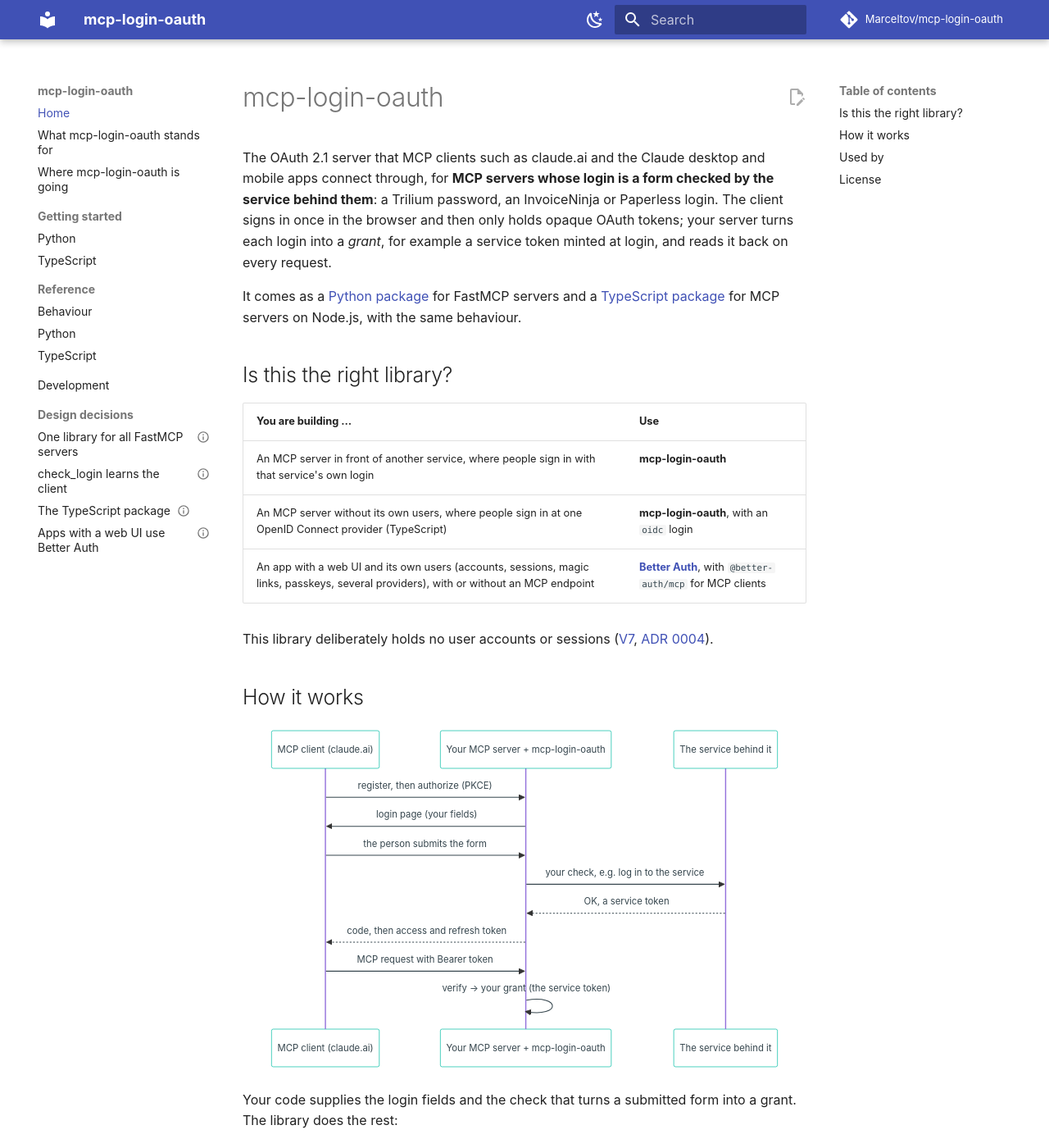
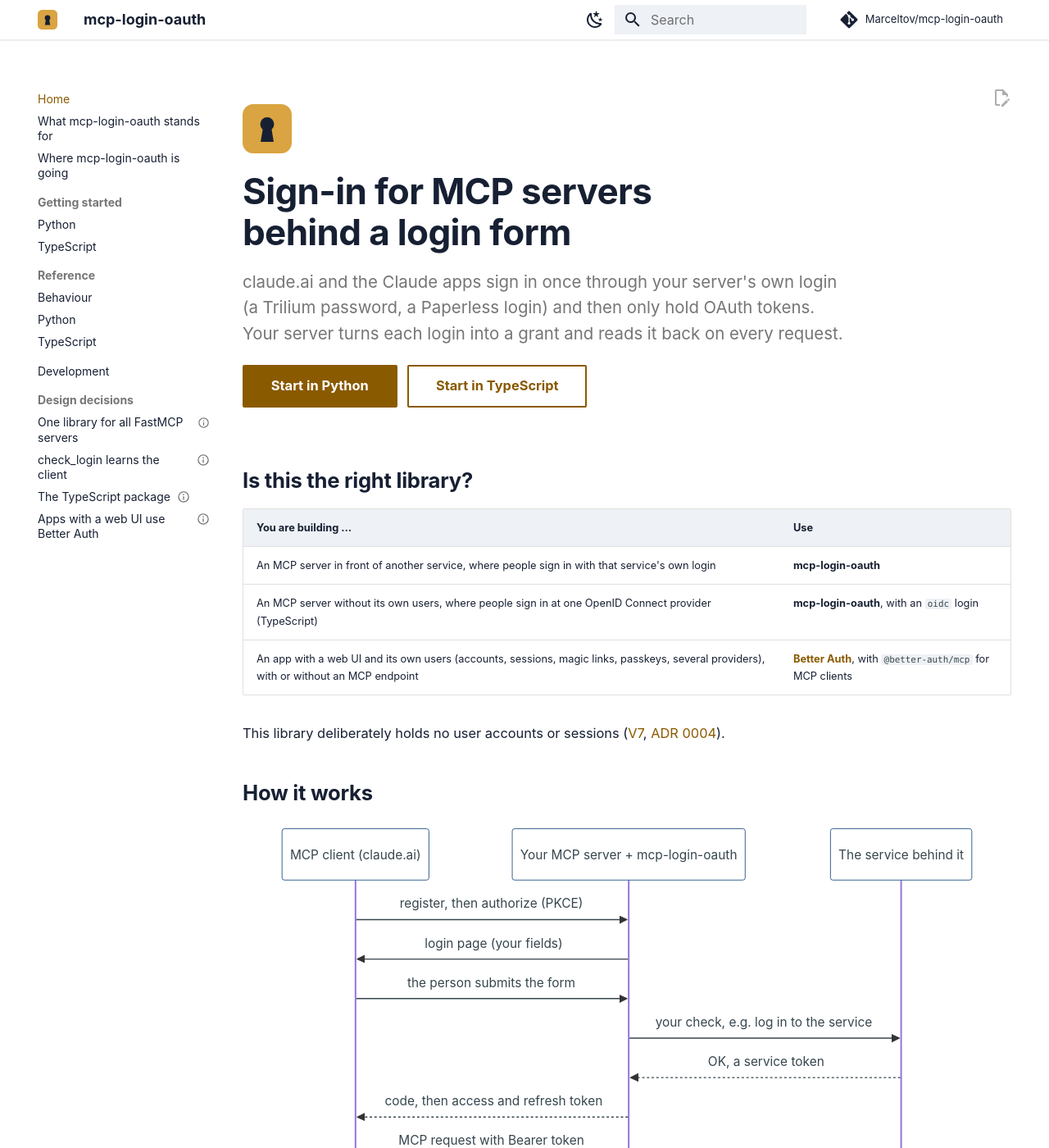
Before and after one commit to Marceltov/mcp-login-oauth, an MkDocs documentation site: the page built from docs/index.md, in a window 1280 px wide and 1400 px high. Shown: the whole window at 82% size. Built offline with MkDocs 1.6.1 and Material for MkDocs 9.7.7, drawn with Linux system fonts in a browser that asks for light colours; some web fonts are replaced; comment, search, counter and statistics services are not loaded.

Commit message:
Docs: own palette, keyhole icon, a hero and diagrams
Brass on ink with steel blue for hover and focus, white pages and a
hairline header, a brass keyhole as logo and favicon, a home page that
opens with what the library does, and Mermaid diagrams for the sign-in
flow and for how verify decides.

Co-Authored-By: Claude Opus 5.5 <noreply@anthropic.com>
Claude-Session: https://claude.ai/code/session_01Mmwmvqp3w2ZwaHyefH7Qtm

```diff
--- a/docs/index.md
+++ b/docs/index.md
@@ -1,8 +1,19 @@
-# mcp-login-oauth
+---
+hide:
+  - toc
+---
 
-The OAuth 2.1 server that MCP clients such as claude.ai and the Claude desktop and mobile apps connect through, for **MCP servers whose login is a form checked by the service behind them**: a Trilium password, an InvoiceNinja or Paperless login. The client signs in once in the browser and then only holds opaque OAuth tokens; your server turns each login into a *grant*, for example a service token minted at login, and reads it back on every request.
+<div class="ml-hero" markdown>
+<img class="ml-hero__mark" src="assets/icon.svg" alt="">
 
-It comes as a [Python package](getting-started/python.md) for FastMCP servers and a [TypeScript package](getting-started/typescript.md) for MCP servers on Node.js, with the same behaviour.
+# Sign-in for MCP servers behind a login form
+
+<p class="ml-hero__lead">claude.ai and the Claude apps sign in once through your server's own login (a Trilium password, a Paperless login) and then only hold OAuth tokens. Your server turns each login into a grant and reads it back on every request.</p>
+
+[Start in Python](getting-started/python.md){ .md-button .md-button--primary }
+[Start in TypeScript](getting-started/typescript.md){ .md-button }
+
+</div>
 
 ## Is this the right library?
 
--- /dev/null
+++ b/docs/stylesheets/extra.css
@@ -0,0 +1,157 @@
+/* mcp-login-oauth: brass on ink, a key in a lock. White pages, a hairline header, steel blue for hover and focus. */
+
+:root > * {
+  --ml-brass: #8a5a00;
+  --ml-steel: #2f5d8a;
+  --ml-ink: #172033;
+  --ml-mist: #eef1f5;
+
+  --md-primary-fg-color: #ffffff;
+  --md-primary-fg-color--light: #ffffff;
+  --md-primary-fg-color--dark: #ffffff;
+  --md-primary-bg-color: var(--ml-ink);
+  --md-primary-bg-color--light: #4b5568;
+  --md-accent-fg-color: var(--ml-steel);
+  --md-typeset-a-color: var(--ml-brass);
+  --md-typeset-color: var(--ml-ink);
+  --md-code-bg-color: var(--ml-mist);
+  --md-footer-bg-color: var(--ml-ink);
+  --md-footer-bg-color--dark: #0f1624;
+}
+
+[data-md-color-scheme="slate"] {
+  --md-hue: 220;
+  --ml-brass: #e2b25a;
+  --ml-steel: #8fb6e0;
+  --ml-ink: #e3e7ef;
+  --ml-mist: hsla(220, 18%, 17%, 1);
+
+  --md-default-bg-color: hsla(220, 20%, 10%, 1);
+  --md-primary-fg-color: hsla(220, 20%, 13%, 1);
+  --md-primary-fg-color--light: hsla(220, 20%, 13%, 1);
+  --md-primary-fg-color--dark: hsla(220, 20%, 13%, 1);
+  --md-primary-bg-color: var(--ml-ink);
+  --md-typeset-a-color: var(--ml-brass);
+  --md-typeset-color: hsla(220, 12%, 86%, 1);
+  --md-code-bg-color: var(--ml-mist);
+  --md-footer-bg-color: hsla(220, 20%, 8%, 1);
+  --md-footer-bg-color--dark: hsla(220, 20%, 6%, 1);
+}
+
+/* Header: a hairline instead of a coloured bar. */
+.md-header {
+  border-bottom: 1px solid var(--md-default-fg-color--lightest);
+  box-shadow: none;
+}
+.md-header--shadow {
+  box-shadow: 0 1px 0 var(--md-default-fg-color--lightest);
+}
+.md-search__input,
+.md-search__input:hover {
+  background-color: var(--ml-mist);
+  color: var(--ml-ink);
+}
+.md-search__input::placeholder,
+.md-search__icon {
+  color: var(--md-default-fg-color--light);
+}
+/* The header already names the site; drop the repeat atop the sidebar. */
+@media screen and (min-width: 76.25em) {
+  .md-nav--primary > .md-nav__title {
+    display: none;
+  }
+}
+
+/* Reading rhythm: Atkinson reads best a touch larger and looser. */
+.md-typeset {
+  font-size: 0.82rem;
+  line-height: 1.65;
+}
+.md-typeset h1 {
+  color: var(--ml-ink);
+  font-weight: 700;
+  letter-spacing: -0.015em;
+}
+.md-typeset h2 {
+  font-weight: 700;
+  letter-spacing: -0.01em;
+}
+.md-typeset a:focus-visible,
+.md-nav__link:focus-visible {
+  outline: 2px solid var(--ml-steel);
+  outline-offset: 2px;
+}
+.md-typeset table:not([class]) th {
+  background-color: var(--ml-mist);
+}
+
+/* Home page: the keyhole and what the library does. */
+.ml-hero {
+  padding: 0.6rem 0 0.4rem;
+}
+.ml-hero__mark {
+  display: block;
+  width: 3rem;
+  height: 3rem;
+  margin-bottom: 1.1rem;
+}
+.md-typeset .ml-hero h1 {
+  font-size: 2.2rem;
+  line-height: 1.12;
+  margin: 0 0 0.45em;
+  max-width: 15em;
+  text-wrap: balance;
+}
+.ml-hero__lead {
+  font-size: 1.02rem;
+  line-height: 1.55;
+  max-width: 36em;
+  margin: 0 0 0.8rem;
+  color: var(--md-default-fg-color--light);
+}
+.md-typeset .md-button {
+  color: var(--ml-brass);
+  border-color: currentColor;
+  margin: 0.3rem 0.4rem 0.3rem 0;
+}
+.md-typeset .md-button--primary {
+  background-color: var(--ml-brass);
+  border-color: var(--ml-brass);
+  color: #ffffff;
+}
+[data-md-color-scheme="slate"] .md-typeset .md-button--primary {
+  color: hsla(220, 20%, 10%, 1);
+}
+.md-typeset .md-button:hover,
+.md-typeset .md-button:focus,
+.md-typeset .md-button--primary:hover,
+.md-typeset .md-button--primary:focus {
+  background-color: var(--ml-steel);
+  border-color: var(--ml-steel);
+  color: #ffffff;
+}
+@media screen and (max-width: 44.9375em) {
+  .md-typeset .ml-hero h1 {
+    font-size: 1.7rem;
+  }
+}
+
+/* Notes and tips in brass rather than Material's blue and teal. */
+.md-typeset .admonition.note,
+.md-typeset details.note,
+.md-typeset .admonition.tip,
+.md-typeset details.tip {
+  border-color: var(--ml-brass);
+}
+.md-typeset .note > .admonition-title,
+.md-typeset .note > summary,
+.md-typeset .tip > .admonition-title,
+.md-typeset .tip > summary {
+  background-color: color-mix(in srgb, var(--ml-brass) 12%, transparent);
+}
+.md-typeset .note > .admonition-title::before,
+.md-typeset .note > summary::before,
+.md-typeset .tip > .admonition-title::before,
+.md-typeset .tip > summary::before {
+  background-color: var(--ml-brass);
+}
--- a/mkdocs.yml
+++ b/mkdocs.yml
@@ -26,21 +26,23 @@ nav:
 
 theme:
   name: material
+  logo: assets/icon.svg
+  favicon: assets/icon.svg
   font:
     text: Atkinson Hyperlegible Next
     code: Atkinson Hyperlegible Mono
   palette:
     - media: "(prefers-color-scheme: light)"
       scheme: default
-      primary: indigo
-      accent: teal
+      primary: custom
+      accent: custom
       toggle:
         icon: material/weather-night
         name: Switch to dark mode
     - media: "(prefers-color-scheme: dark)"
       scheme: slate
-      primary: indigo
-      accent: teal
+      primary: custom
+      accent: custom
       toggle:
         icon: material/weather-sunny
         name: Switch to light mode
@@ -54,6 +56,9 @@ theme:
     - search.highlight
     - content.code.copy
     - content.action.edit
+
+extra_css:
+  - stylesheets/extra.css
 
 markdown_extensions:
   - admonition
```
Also changed, not shown: docs/reference/behaviour.md (+15 -0 lines), docs/assets/icon.svg (added).
